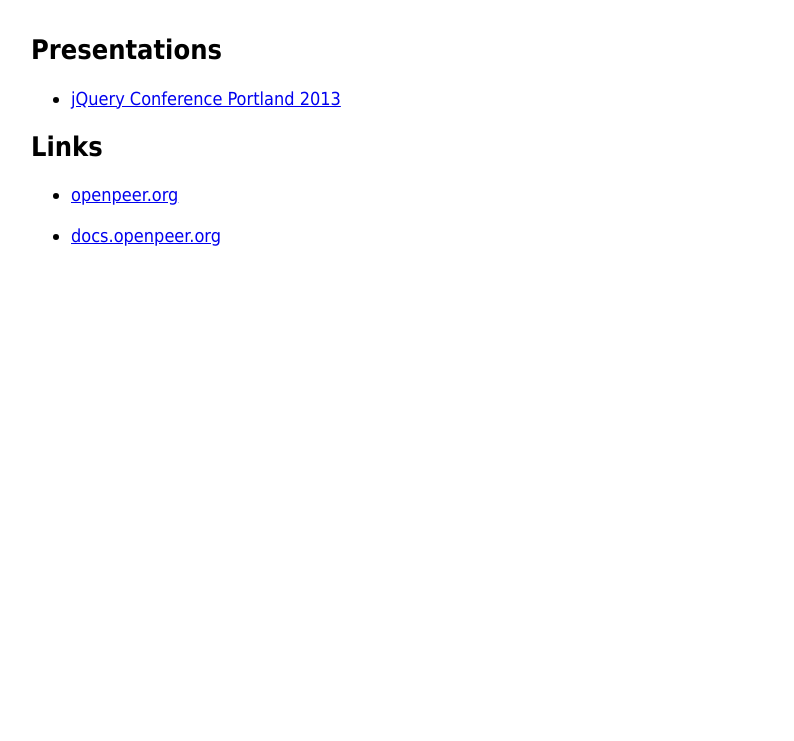
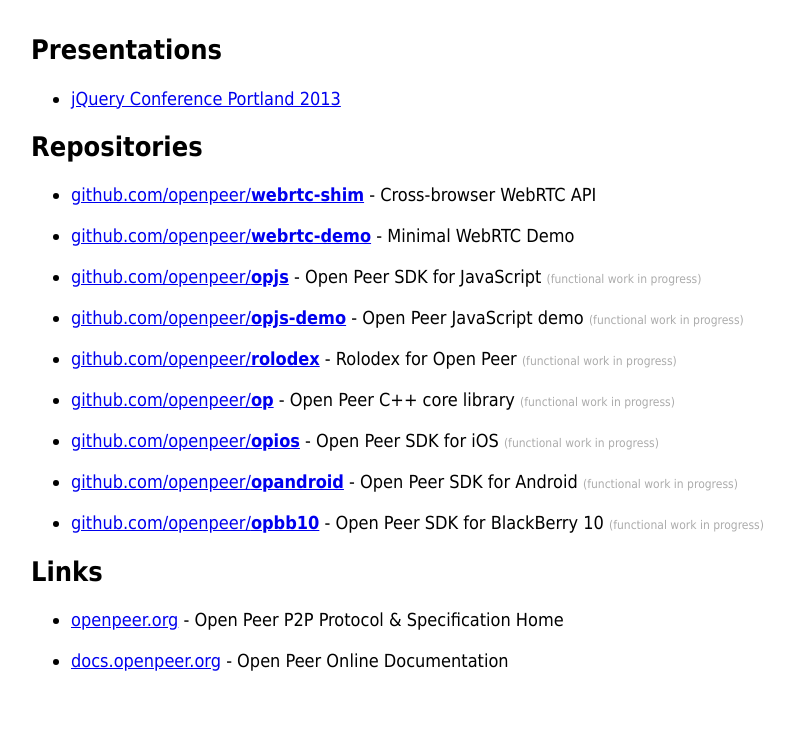
Before and after one commit to imclab/openpeer.github.io, a website: page index.html in a window 1280 px wide. Shown: the part 131-872 px from the top of the page, without its empty margins (49-843 px from the left). Before the commit the page ends 800 px from the top, so only its background shows below. Drawn offline with Linux system fonts and the light colour scheme.

Commit message:
updated links

```diff
--- a/index.html
+++ b/index.html
@@ -4,7 +4,7 @@
 
 <div class="view view-home">
 
-    <h1>Open Peer</h1>
+    <h1>Open Peer on Github</h1>
 
     <h2>Presentations</h2>
 
@@ -12,11 +12,25 @@
         <li><a href="/pres-jqueryconf-2013">jQuery Conference Portland 2013</a></li>
     </ul>
 
+    <h2>Repositories</h2>
+
+    <ul>
+        <li><a href="https://github.com/openpeer/webrtc-shim">github.com/openpeer/<b>webrtc-shim</b></a> - Cross-browser WebRTC API</li>
+        <li><a href="https://github.com/openpeer/webrtc-demo">github.com/openpeer/<b>webrtc-demo</b></a> - Minimal WebRTC Demo</li>
+        <li><a href="https://github.com/openpeer/opjs">github.com/openpeer/<b>opjs</b></a> - Open Peer SDK for JavaScript <span class="wip">(functional work in progress)</span></li>
+        <li><a href="https://github.com/openpeer/opjs-demo">github.com/openpeer/<b>opjs-demo</b></a> - Open Peer JavaScript demo <span class="wip">(functional work in progress)</span></li>
+        <li><a href="https://github.com/openpeer/rolodex">github.com/openpeer/<b>rolodex</b></a> - Rolodex for Open Peer <span class="wip">(functional work in progress)</span></li>
+        <li><a href="https://github.com/openpeer/op">github.com/openpeer/<b>op</b></a> - Open Peer C++ core library <span class="wip">(functional work in progress)</span></li>
+        <li><a href="https://github.com/openpeer/opios">github.com/openpeer/<b>opios</b></a> - Open Peer SDK for iOS <span class="wip">(functional work in progress)</span></li>
+        <li><a href="https://github.com/openpeer/opandroid">github.com/openpeer/<b>opandroid</b></a> - Open Peer SDK for Android <span class="wip">(functional work in progress)</span></li>
+        <li><a href="https://github.com/openpeer/opbb10">github.com/openpeer/<b>opbb10</b></a> - Open Peer SDK for BlackBerry 10 <span class="wip">(functional work in progress)</span></li>
+    </ul>
+
     <h2>Links</h2>
 
     <ul>
-        <li><a href="http://openpeer.org/">openpeer.org</a></li>
-        <li><a href="http://docs.openpeer.org/">docs.openpeer.org</a></li>
+        <li><a href="http://openpeer.org/">openpeer.org</a> - Open Peer P2P Protocol &amp; Specification Home</li>
+        <li><a href="http://docs.openpeer.org/">docs.openpeer.org</a> - Open Peer Online Documentation</li>
     </ul>
 
 </div>
--- a/style.css
+++ b/style.css
@@ -18,3 +18,8 @@
 DIV.view-home > UL > LI {
     margin-bottom: 20px;
 }
+
+SPAN.wip {
+	font-size: 12px;
+	color: #acacac;
+}
```
